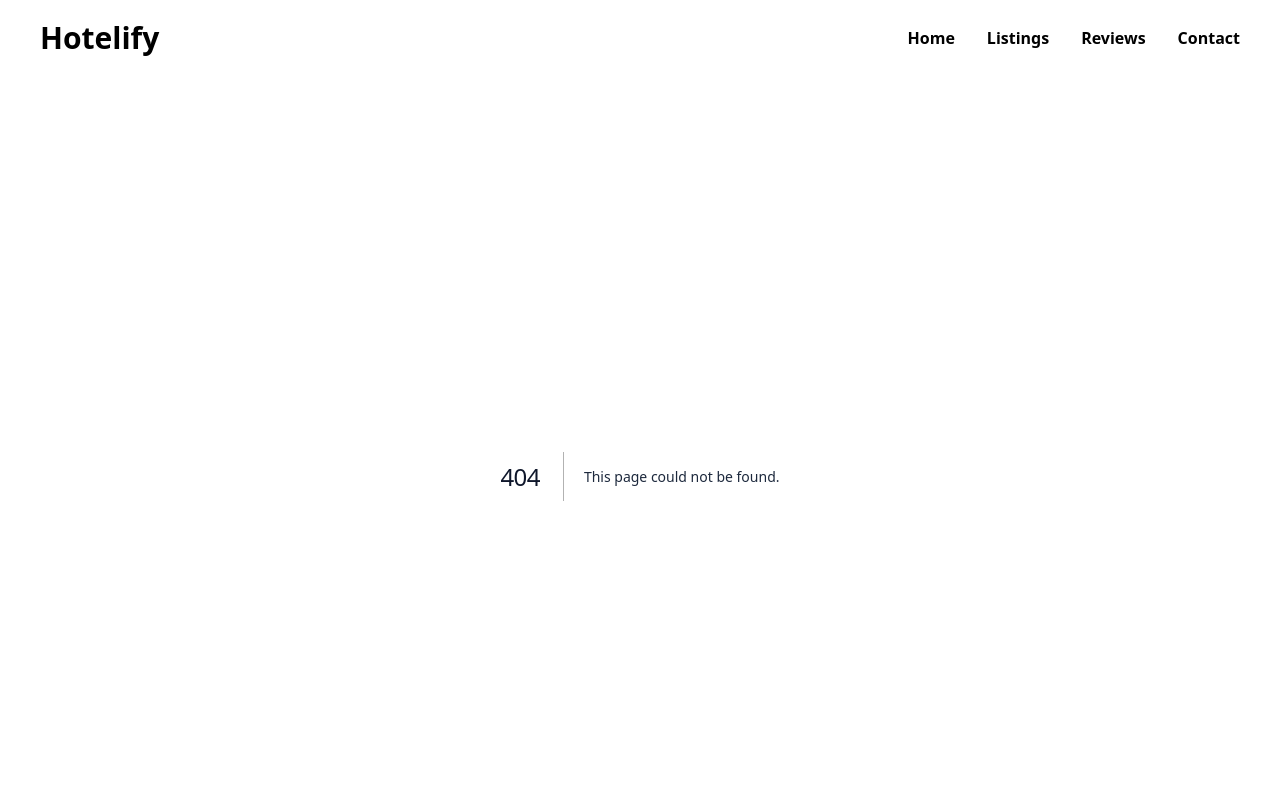
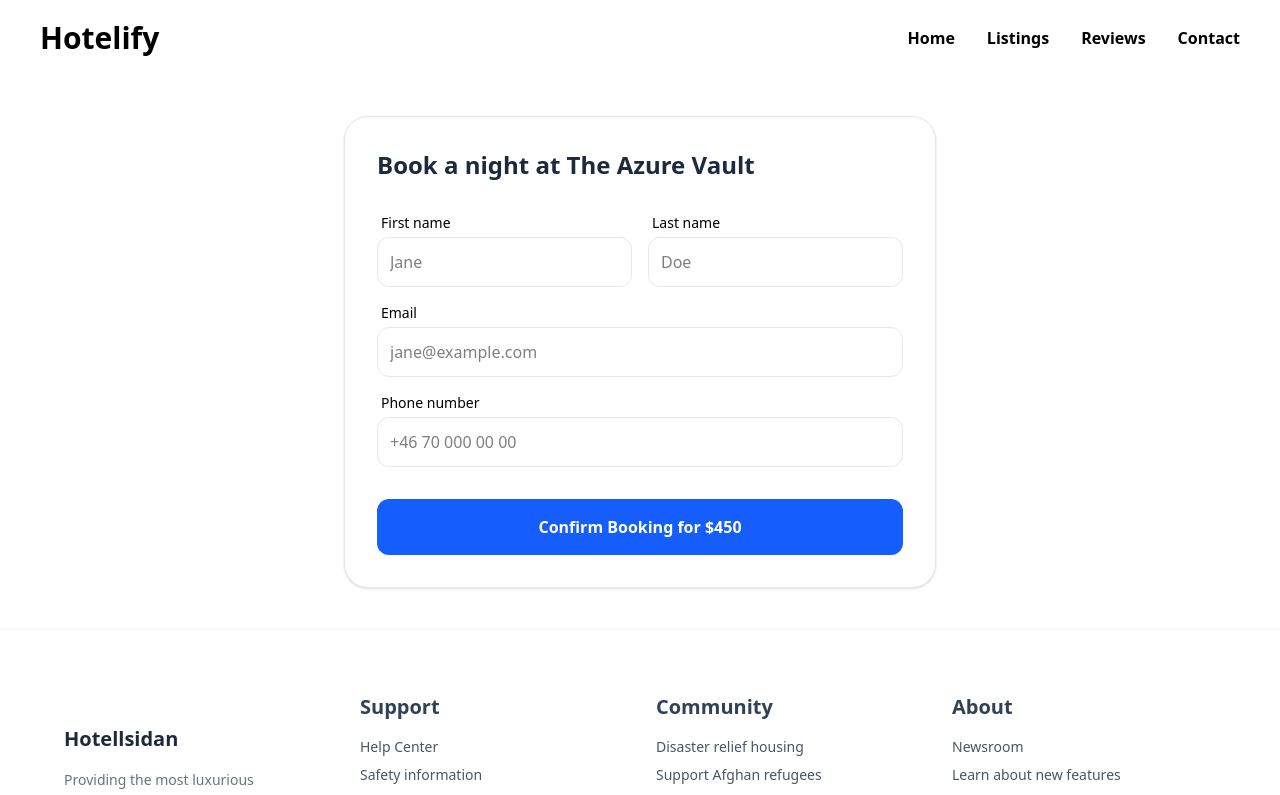
Before and after one commit to DelucaGit/Hotelify, a Next.js app: page /booking/1 in a window 1280 px wide. Before the commit this address had no page. Shown: the top 795 px of the page. Built offline with nearby package versions, Linux system fonts and the light colour scheme.

Commit message:
Make booking page with basic form

```diff
--- /dev/null
+++ b/src/app/booking/[id]/page.jsx
@@ -0,0 +1,85 @@
+import React from 'react'
+import { hotels } from "../../data/localdata";
+
+const Page = async ({ params }) => {
+    const { id } = await params;
+    const hotel = hotels.find(h => h.id.toString() === id);
+
+    if (!hotel) return <div><p>Can&#39;t find hotel</p></div>;
+
+    // This function runs on the server when the form is submitted
+    async function createBooking(formData) {
+        "use server";
+
+        const bookingData = {
+            hotelId: id,
+            firstName: formData.get("firstName"),
+            lastName: formData.get("lastName"),
+            email: formData.get("email"),
+            phone: formData.get("phone"),
+        };
+
+        console.log("New Booking Received:", bookingData);
+    }
+
+    return (
+        <main className="max-w-2xl mx-auto p-10">
+            <div className="bg-white border border-slate-200 p-8 rounded-3xl shadow-sm">
+                <form action={createBooking} className="flex flex-col gap-4">
+                    <h3 className="text-2xl font-bold mb-4">Book a night at {hotel.name}</h3>
+
+                    <div className="grid grid-cols-2 gap-4">
+                        <div className="flex flex-col gap-1">
+                            <label className="text-sm font-medium ml-1">First name</label>
+                            <input
+                                name="firstName"
+                                required
+                                placeholder="Jane"
+                                className="border border-slate-200 p-3 rounded-xl focus:outline-blue-500"
+                            />
+                        </div>
+                        <div className="flex flex-col gap-1">
+                            <label className="text-sm font-medium ml-1">Last name</label>
+                            <input
+                                name="lastName"
+                                required
+                                placeholder="Doe"
+                                className="border border-slate-200 p-3 rounded-xl focus:outline-blue-500"
+                            />
+                        </div>
+                    </div>
+
+                    <div className="flex flex-col gap-1">
+                        <label className="text-sm font-medium ml-1">Email</label>
+                        <input
+                            name="email"
+                            type="email"
+                            required
+                            placeholder="jane@example.com"
+                            className="border border-slate-200 p-3 rounded-xl focus:outline-blue-500"
+                        />
+                    </div>
+
+                    <div className="flex flex-col gap-1">
+                        <label className="text-sm font-medium ml-1">Phone number</label>
+                        <input
+                            name="phone"
+                            type="tel"
+                            required
+                            placeholder="+46 70 000 00 00"
+                            className="border border-slate-200 p-3 rounded-xl focus:outline-blue-500"
+                        />
+                    </div>
+
+                    <button
+                        type="submit"
+                        className="mt-4 bg-blue-600 hover:bg-blue-700 text-white font-bold py-4 rounded-xl transition-all"
+                    >
+                        Confirm Booking for ${hotel.price}
+                    </button>
+                </form>
+            </div>
+        </main>
+    )
+}
+export default Page
--- a/src/app/components/UI/BookingButton.jsx
+++ b/src/app/components/UI/BookingButton.jsx
@@ -1,18 +1,16 @@
 "use client";
 import React from 'react'
+import Link from "next/link";
 
-const BookingButton = () => {
-    const handleBooking = () => {
-        alert("Booking button clicked!");
-    }
-
+const BookingButton = ({hotelId}) => {
+    if(!hotelId) return null;
     return (
-        <button
+        <Link
             className={"bg-red-800 text-white font-bold p-2 rounded-2xl" }
-            onClick={handleBooking}
+            href={`/booking/${hotelId}`}
         >
             Book now & Pay later
-        </button>
+        </Link>
     )
 }
 export default BookingButton
--- /dev/null
+++ b/src/app/components/UI/BookingForm.jsx
@@ -0,0 +1,8 @@
+import React from 'react'
+
+const BookingForm = () => {
+    return (
+        <div>BookingForm</div>
+    )
+}
+export default BookingForm
--- a/src/app/listings/[id]/page.jsx
+++ b/src/app/listings/[id]/page.jsx
@@ -64,7 +64,7 @@ const Page = async ({params}) => {
                         <h2>About this hotel</h2>
                         <p >{hotel.fullDescription}</p>
                         <div className={"md:hidden mt-5 mb-5"}>
-                        <BookingButton/>
+                        <BookingButton hotelId={id}/>
                         </div>
                     </div>
                     <a
@@ -84,7 +84,7 @@ const Page = async ({params}) => {
                     <div className={"sticky top-10 bg-green-50 p-5 rounded-2xl shadow-lg"}>
                         <h3>Book here</h3>
                         <p>Book now & Pay 30 days later!</p>
-                        <BookingButton/>
+                        <BookingButton hotelId={id}/>
 
                     </div>
                 </div>
```
